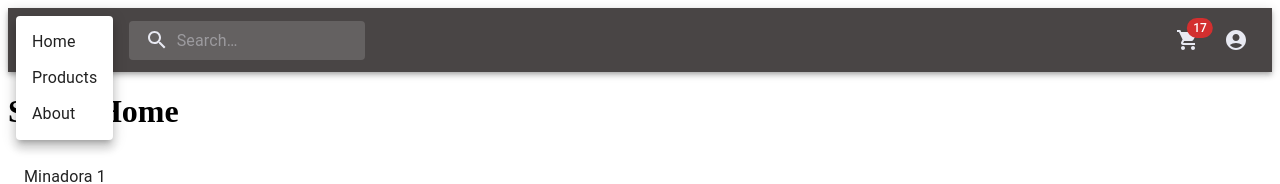
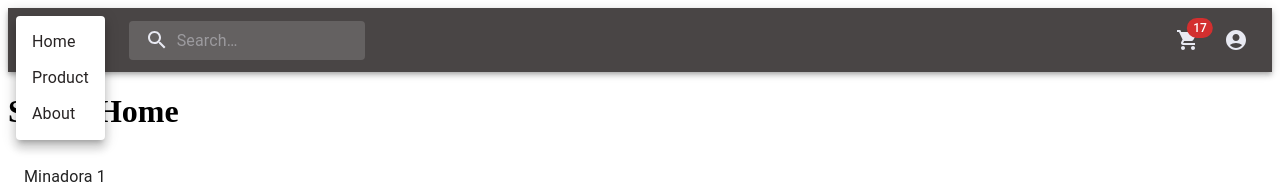
Before and after one commit to ortega-pablo/Final-Project, a React (Create React App) app in the folder client/: page / in a window 1280 px wide. Both pictures are taken after a click on the button 56 px from the left and 40 px from the top of the page. Shown: the top 184 px of the page. Built offline with nearby package versions, Linux system fonts and the light colour scheme.

Commit message:
Cambios en el NavBar

```diff
--- a/client/src/components/NavBar/NavBar.jsx
+++ b/client/src/components/NavBar/NavBar.jsx
@@ -14,6 +14,7 @@ import SearchIcon from '@mui/icons-material/Search';
 import AccountCircle from '@mui/icons-material/AccountCircle';
 import ShoppingCartIcon from '@mui/icons-material/ShoppingCart';
 import MoreIcon from '@mui/icons-material/MoreVert';
+import { Link } from '@mui/material';
 
 const Search = styled('div')(({ theme }) => ({
   position: 'relative',
@@ -109,9 +110,9 @@ export const NavBar = () => {
     open={isMenuOpen}
     onClose={handleMenuClose}
   >
-    <MenuItem onClick={handleMenuClose}>Home</MenuItem>
-    <MenuItem onClick={handleMenuClose}>Products</MenuItem>
-    <MenuItem onClick={handleMenuClose}>About</MenuItem>
+    <MenuItem><Link href ="/" sx={{textDecoration: "none", color: "#282424",}}>Home</Link></MenuItem>
+    <MenuItem><Link href ="/" sx={{textDecoration: "none", color: "#282424", }}>Product</Link></MenuItem>
+    <MenuItem><Link href ="/about" sx={{textDecoration: "none", color: "#282424",}}>About</Link></MenuItem>
   </Menu>
   )
   const renderProfileMenu = (
```
